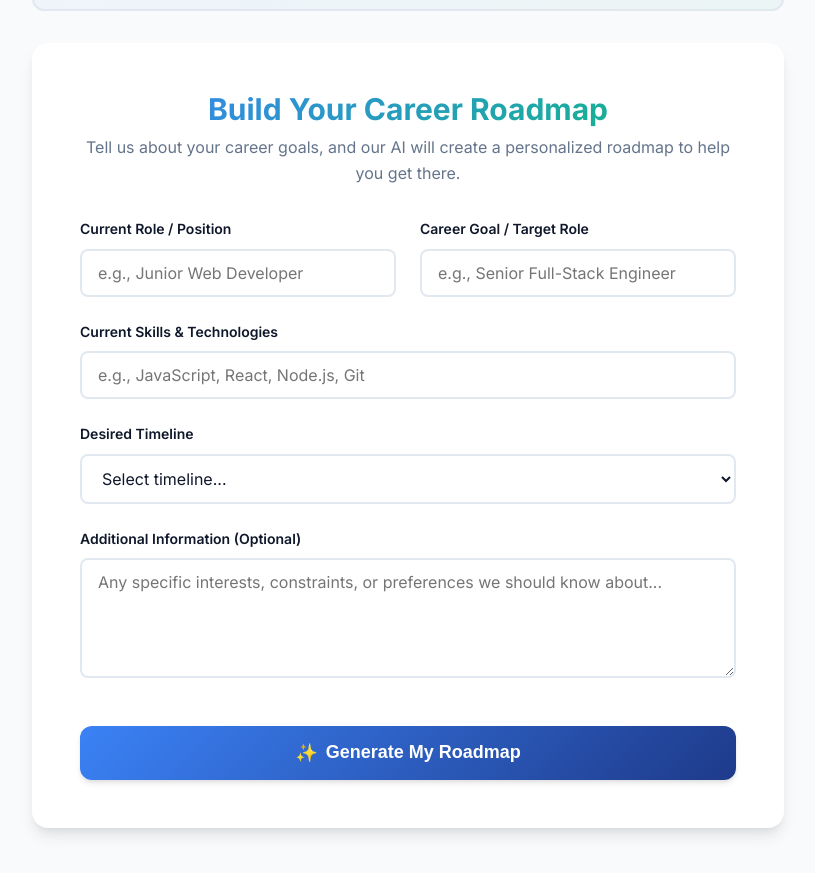
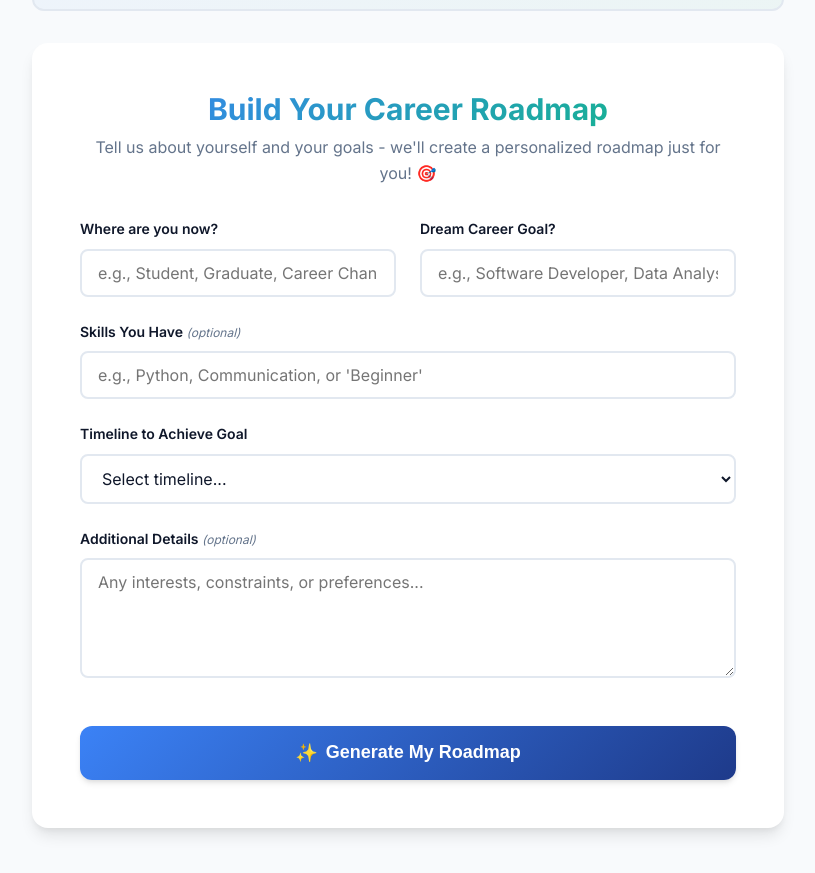
Before and after one commit to abhijith-p-subash/cfix, a React (Vite) app: page /create in a window 1280 px wide. Shown: the part 860-1733 px from the top of the page, without its empty margins (232-1047 px from the left). Built offline with nearby package versions, Linux system fonts and the light colour scheme; no server answers.

Commit message:
feat: Add interactive field hints with new styling and refine form labels for improved user guidance.

```diff
--- a/src/components/RoadmapGenerator.css
+++ b/src/components/RoadmapGenerator.css
@@ -29,6 +29,41 @@
     gap: var(--spacing-lg);
 }
 
+.field-hint {
+    font-size: var(--font-size-sm);
+    color: var(--color-primary-light);
+    background: var(--color-surface-alt);
+    border-left: 3px solid var(--color-primary-light);
+    padding: var(--spacing-sm) var(--spacing-md);
+    margin-top: var(--spacing-sm);
+    margin-bottom: 0;
+    border-radius: var(--radius-md);
+    line-height: 1.5;
+}
+
+.field-hint.active {
+    animation: slideDown 0.2s ease-out;
+}
+
+@keyframes slideDown {
+    from {
+        opacity: 0;
+        transform: translateY(-10px);
+    }
+
+    to {
+        opacity: 1;
+        transform: translateY(0);
+    }
+}
+
+.optional-tag {
+    font-size: var(--font-size-xs);
+    color: var(--color-text-light);
+    font-weight: 400;
+    font-style: italic;
+}
+
 .generate-btn {
     width: 100%;
     margin-top: var(--spacing-md);
@@ -45,4 +80,9 @@
         grid-template-columns: 1fr;
         gap: 0;
     }
+
+    .field-hint {
+        font-size: var(--font-size-xs);
+        padding: var(--spacing-xs) var(--spacing-sm);
+    }
 }
--- a/src/components/RoadmapGenerator.jsx
+++ b/src/components/RoadmapGenerator.jsx
@@ -21,6 +21,7 @@ const RoadmapGenerator = ({ onRoadmapGenerated }) => {
     const [lastSubmittedData, setLastSubmittedData] = useState(null);
     const [loading, setLoading] = useState(false);
     const [error, setError] = useState('');
+    const [focusedField, setFocusedField] = useState(null);
 
     const handleChange = (e) => {
         const { name, value } = e.target;
@@ -30,6 +31,14 @@ const RoadmapGenerator = ({ onRoadmapGenerated }) => {
         }));
         // Clear error when user changes form
         if (error) setError('');
+    };
+
+    const handleFocus = (fieldName) => {
+        setFocusedField(fieldName);
+    };
+
+    const handleBlur = () => {
+        setFocusedField(null);
     };
 
     // Check if current form data is identical to last submission
@@ -99,12 +108,20 @@ const RoadmapGenerator = ({ onRoadmapGenerated }) => {
         }
     };
 
+    const fieldHelp = {
+        currentRole: "Examples: Student, Graduate, Career Changer, Beginner, Junior Developer, etc.",
+        careerGoal: "Popular roles: Software Engineer, Data Scientist, UX Designer, Product Manager, DevOps Engineer",
+        skills: "List any skills (technical or soft skills). If you're just starting, you can write 'Beginner' or leave blank",
+        timeline: "Choose based on how much time you can dedicate to learning",
+        additionalInfo: "Share your interests, constraints, or preferences (e.g., 'Interested in AI', 'Part-time only', 'Remote work preferred')"
+    };
+
     return (
         <div className="roadmap-generator">
             <div className="generator-header">
                 <h2>Build Your Career Roadmap</h2>
                 <p className="text-muted">
-                    Tell us about your career goals, and our AI will create a personalized roadmap to help you get there.
+                    Tell us about yourself and your goals - we'll create a personalized roadmap just for you! 🎯
                 </p>
             </div>
 
@@ -112,7 +129,7 @@ const RoadmapGenerator = ({ onRoadmapGenerated }) => {
                 <div className="form-row">
                     <div className="form-group">
                         <label htmlFor="currentRole" className="form-label">
-                            Current Role / Position
+                            Where are you now?
                         </label>
                         <input
                             id="currentRole"
@@ -121,14 +138,19 @@ const RoadmapGenerator = ({ onRoadmapGenerated }) => {
                             className="form-input"
                             value={formData.currentRole}
                             onChange={handleChange}
-                            placeholder="e.g., Junior Web Developer"
+                            onFocus={() => handleFocus('currentRole')}
+                            onBlur={handleBlur}
+                            placeholder="e.g., Student, Graduate, Career Changer..."
                             required
                         />
+                        {focusedField === 'currentRole' && (
+                            <p className="field-hint active">{fieldHelp.currentRole}</p>
+                        )}
                     </div>
 
                     <div className="form-group">
                         <label htmlFor="careerGoal" className="form-label">
-                            Career Goal / Target Role
+                            Dream Career Goal?
                         </label>
                         <input
                             id="careerGoal"
@@ -137,15 +159,20 @@ const RoadmapGenerator = ({ onRoadmapGenerated }) => {
                             className="form-input"
                             value={formData.careerGoal}
                             onChange={handleChange}
-                            placeholder="e.g., Senior Full-Stack Engineer"
+                            onFocus={() => handleFocus('careerGoal')}
+                            onBlur={handleBlur}
+                            placeholder="e.g., Software Developer, Data Analyst..."
                             required
                         />
+                        {focusedField === 'careerGoal' && (
+                            <p className="field-hint active">{fieldHelp.careerGoal}</p>
+                        )}
                     </div>
                 </div>
 
                 <div className="form-group">
                     <label htmlFor="skills" className="form-label">
-                        Current Skills & Technologies
+                        Skills You Have <span className="optional-tag">(optional)</span>
                     </label>
                     <input
                         id="skills"
@@ -154,14 +181,18 @@ const RoadmapGenerator = ({ onRoadmapGenerated }) => {
                         className="form-input"
                         value={formData.skills}
                         onChange={handleChange}
-                        placeholder="e.g., JavaScript, React, Node.js, Git"
-                        required
+                        onFocus={() => handleFocus('skills')}
+                        onBlur={handleBlur}
+                        placeholder="e.g., Python, Communication, or 'Beginner'"
                     />
+                    {focusedField === 'skills' && (
+                        <p className="field-hint active">{fieldHelp.skills}</p>
+                    )}
                 </div>
 
                 <div className="form-group">
                     <label htmlFor="timeline" className="form-label">
-                        Desired Timeline
+                        Timeline to Achieve Goal
                     </label>
                     <select
                         id="timeline"
@@ -169,6 +200,8 @@ const RoadmapGenerator = ({ onRoadmapGenerated }) => {
                         className="form-select"
                         value={formData.timeline}
                         onChange={handleChange}
+                        onFocus={() => handleFocus('timeline')}
+                        onBlur={handleBlur}
                         required
                     >
                         <option value="">Select timeline...</option>
@@ -177,11 +210,14 @@ const RoadmapGenerator = ({ onRoadmapGenerated }) => {
                         <option value="2 years">2 years</option>
                         <option value="3+ years">3+ years</option>
                     </select>
+                    {focusedField === 'timeline' && (
+                        <p className="field-hint active">{fieldHelp.timeline}</p>
+                    )}
                 </div>
 
                 <div className="form-group">
                     <label htmlFor="additionalInfo" className="form-label">
-                        Additional Information (Optional)
+                        Additional Details <span className="optional-tag">(optional)</span>
                     </label>
                     <textarea
                         id="additionalInfo"
@@ -189,9 +225,14 @@ const RoadmapGenerator = ({ onRoadmapGenerated }) => {
                         className="form-textarea"
                         value={formData.additionalInfo}
                         onChange={handleChange}
-                        placeholder="Any specific interests, constraints, or preferences we should know about..."
-                        rows={4}
+                        onFocus={() => handleFocus('additionalInfo')}
+                        onBlur={handleBlur}
+                        placeholder="Any interests, constraints, or preferences..."
+                        rows={3}
                     />
+                    {focusedField === 'additionalInfo' && (
+                        <p className="field-hint active">{fieldHelp.additionalInfo}</p>
+                    )}
                 </div>
 
                 {error && (
```
